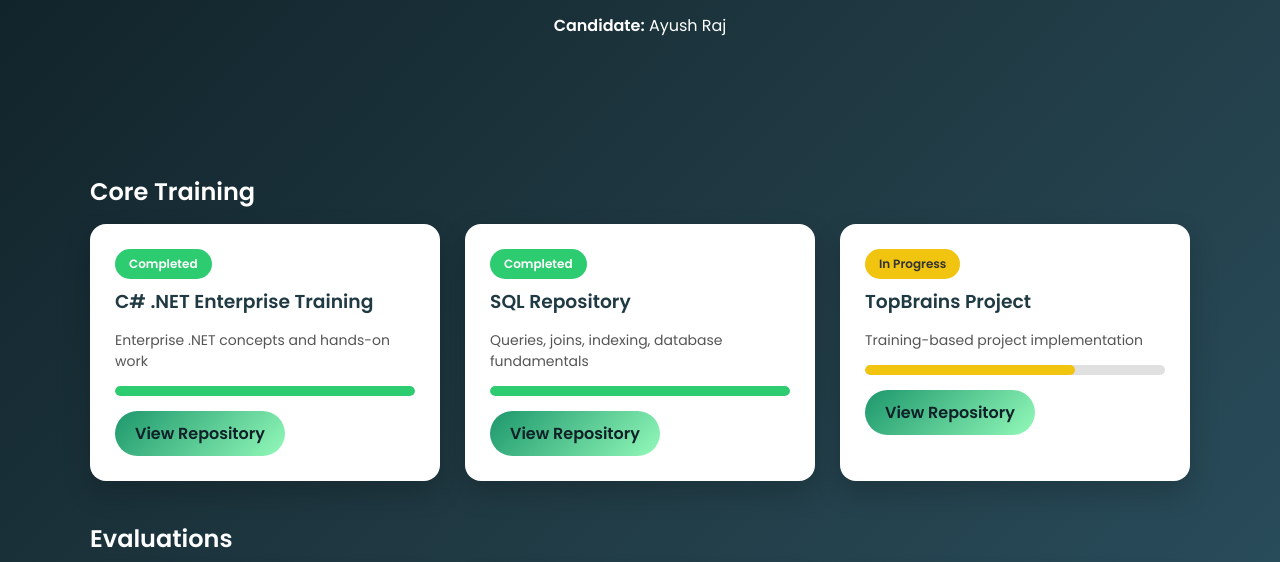
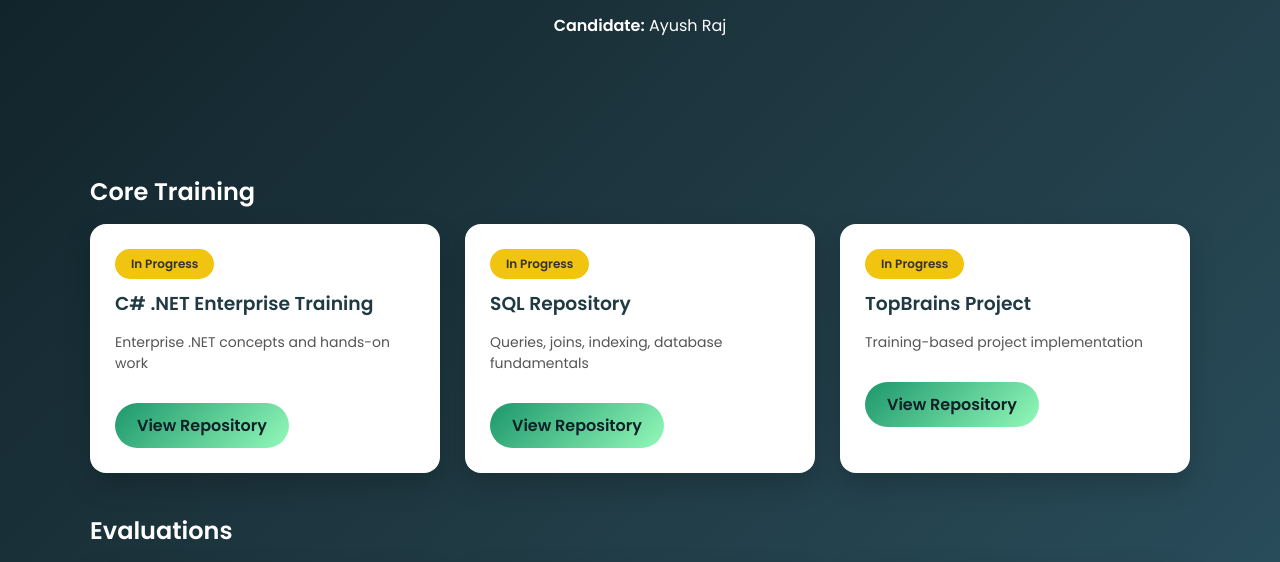
Before and after one commit to ayushraj1223850/enterprise-training-index, a plain HTML site: page index.html in a window 1280 px wide. Shown: the part 159-721 px from the top of the page. Drawn offline with Linux system fonts and the light colour scheme.

Commit message:
Update index.html

```diff
--- a/index.html
+++ b/index.html
@@ -49,7 +49,7 @@
 }
 
 .card h3{
-margin:8px 0;
+margin:10px 0;
 color:#203a43;
 }
 
@@ -61,7 +61,7 @@
 .card a{
 display:inline-block;
 margin-top:15px;
-padding:10px 20px;
+padding:10px 22px;
 border-radius:30px;
 background:linear-gradient(135deg,#1d976c,#93f9b9);
 text-decoration:none;
@@ -71,34 +71,15 @@
 
 .badge{
 display:inline-block;
-padding:6px 14px;
+padding:6px 16px;
 font-size:12px;
 border-radius:20px;
 font-weight:600;
 color:white;
 }
 
-.completed{background:#2ecc71;}
-.progress{background:#f1c40f;color:#333;}
+.inprogress{background:#f1c40f;color:#333;}
 .evaluation{background:#3498db;}
-
-.progress-bar{
-width:100%;
-height:10px;
-background:#e0e0e0;
-border-radius:10px;
-overflow:hidden;
-margin-top:10px;
-}
-
-.fill{
-height:100%;
-border-radius:10px;
-}
-
-.fill-100{width:100%;background:#2ecc71;}
-.fill-70{width:70%;background:#f1c40f;}
-.fill-40{width:40%;background:#3498db;}
 
 footer{
 text-align:center;
@@ -123,26 +104,23 @@
 <div class="grid">
 
 <div class="card">
-<span class="badge completed">Completed</span>
+<span class="badge inprogress">In Progress</span>
 <h3>C# .NET Enterprise Training</h3>
 <p>Enterprise .NET concepts and hands-on work</p>
-<div class="progress-bar"><div class="fill fill-100"></div></div>
 <a href="https://github.com/ayushraj1223850/Csharp_dotnet_enterprise_Training" target="_blank">View Repository</a>
 </div>
 
 <div class="card">
-<span class="badge completed">Completed</span>
+<span class="badge inprogress">In Progress</span>
 <h3>SQL Repository</h3>
 <p>Queries, joins, indexing, database fundamentals</p>
-<div class="progress-bar"><div class="fill fill-100"></div></div>
 <a href="https://github.com/ayushraj1223850/SQL" target="_blank">View Repository</a>
 </div>
 
 <div class="card">
-<span class="badge progress">In Progress</span>
+<span class="badge inprogress">In Progress</span>
 <h3>TopBrains Project</h3>
 <p>Training-based project implementation</p>
-<div class="progress-bar"><div class="fill fill-70"></div></div>
 <a href="https://github.com/ayushraj1223850/TopBrains" target="_blank">View Repository</a>
 </div>
 
@@ -155,7 +133,6 @@
 <span class="badge evaluation">Evaluation</span>
 <h3>.NET Week 3 Evaluation</h3>
 <p>Advanced assessment tasks</p>
-<div class="progress-bar"><div class="fill fill-40"></div></div>
 <a href="https://github.com/ayushraj1223850/dotnet_week3_evaluation" target="_blank">View Repository</a>
 </div>
 
@@ -163,7 +140,6 @@
 <span class="badge evaluation">Evaluation</span>
 <h3>.NET Week 2 Evaluation</h3>
 <p>Intermediate assessment tasks</p>
-<div class="progress-bar"><div class="fill fill-40"></div></div>
 <a href="https://github.com/ayushraj1223850/dotnet_week2_evaluation" target="_blank">View Repository</a>
 </div>
 
@@ -171,7 +147,6 @@
 <span class="badge evaluation">Evaluation</span>
 <h3>.NET Week 1 Evaluation</h3>
 <p>Fundamental assessment tasks</p>
-<div class="progress-bar"><div class="fill fill-40"></div></div>
 <a href="https://github.com/ayushraj1223850/dotnet_week1_evaluation" target="_blank">View Repository</a>
 </div>
 
```
